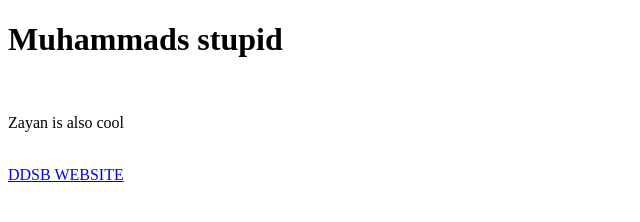
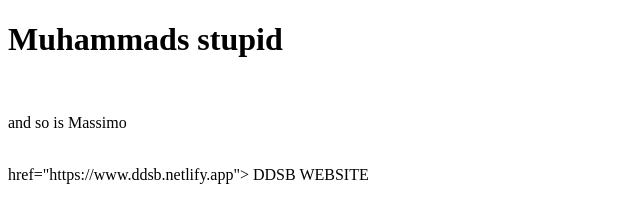
Before and after one commit to Zayan-web/website., a plain HTML site: page index.html in a window 1280 px wide. Shown: the whole page, without its empty margins (0-640 px from the left). Drawn offline with Linux system fonts and the light colour scheme.

Commit message:
Update index.html

```diff
--- a/index.html
+++ b/index.html
@@ -6,9 +6,9 @@
   <body>
     <h1>Muhammads stupid</h1>
     <br>
-    <p>Zayan is also cool</p>
+    <p>and so is Massimo</p>
     <br>
-    <a
+    <a>
     href="https://www.ddsb.netlify.app"> DDSB WEBSITE
     </a>
   </body>
```
